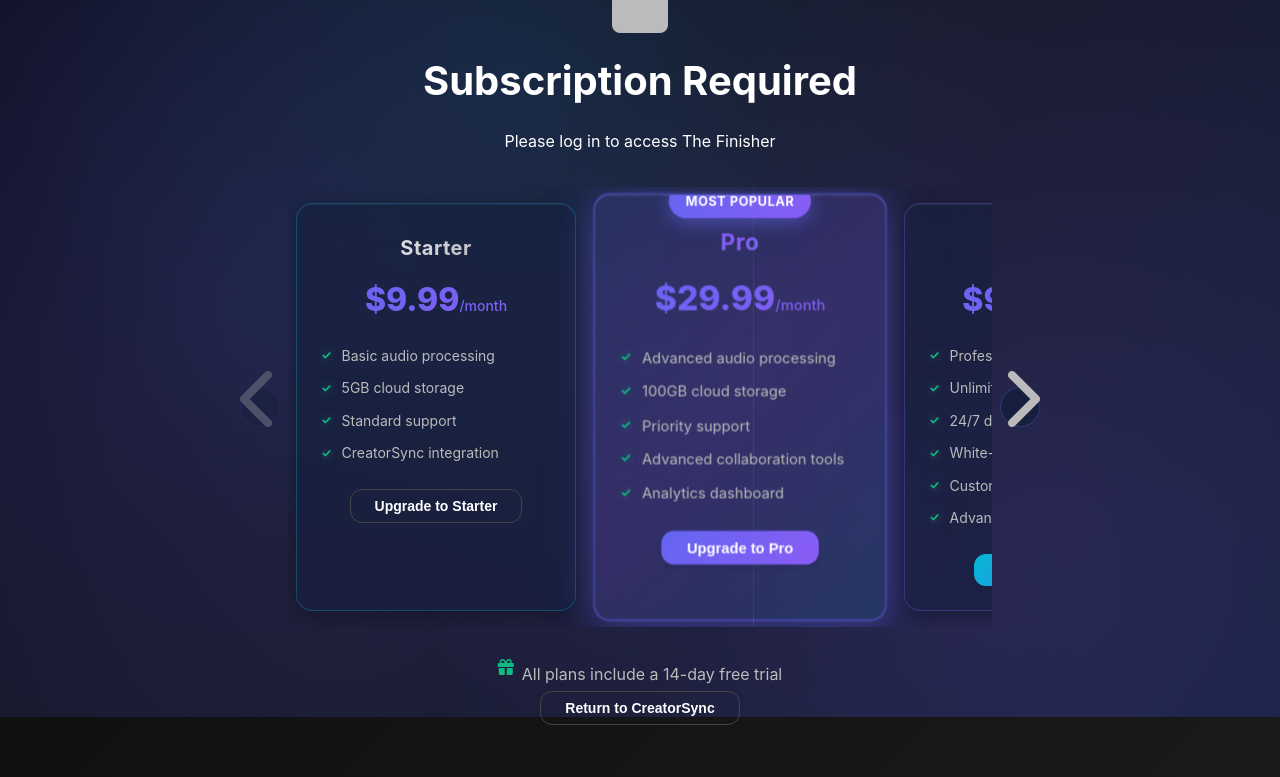
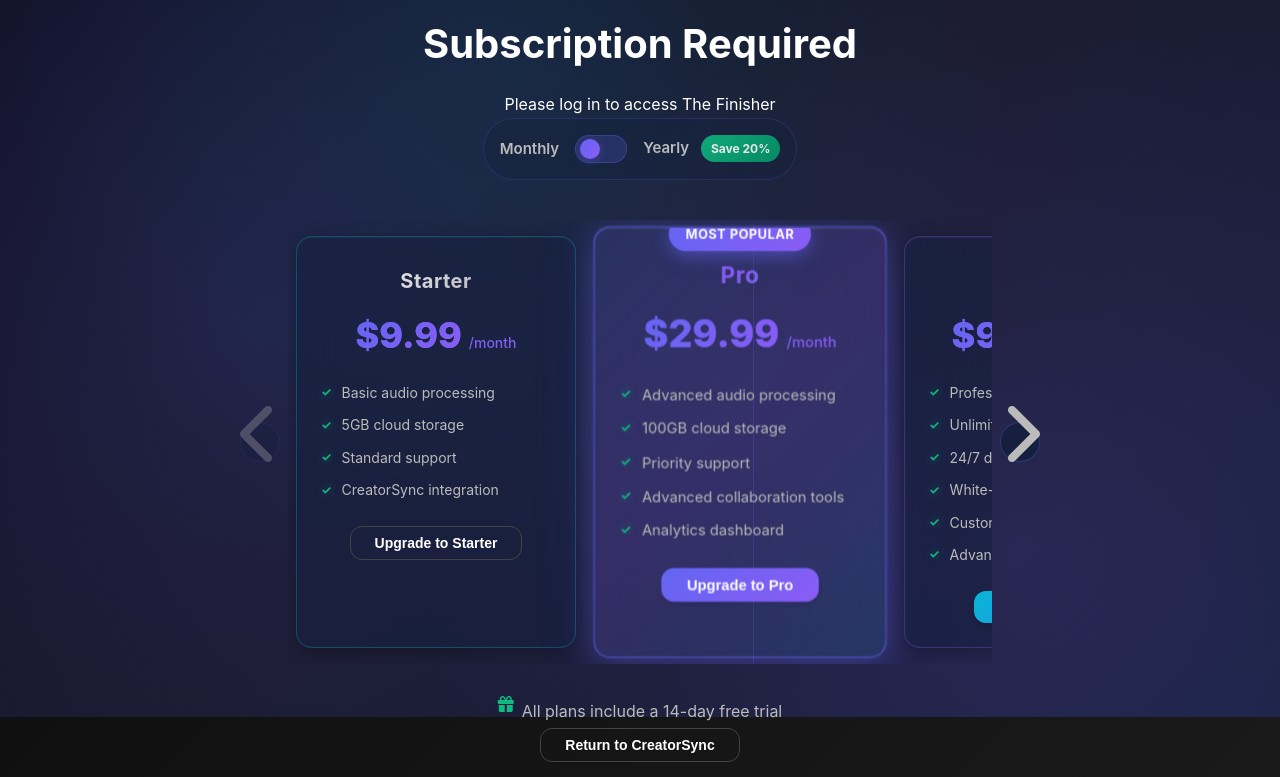
Before and after one commit to Debalent/CreatorSync, a website: page public/finisher-app.html in a window 1280 px wide. Shown: the part 83-860 px from the top of the page. Drawn offline with nearby package versions, Linux system fonts and the light colour scheme; no server answers.

Commit message:
Add yearly subscription tiers with 20% discount and billing toggle for all three subscription plans

```diff
--- a/public/css/style.css
+++ b/public/css/style.css
@@ -1899,6 +1899,107 @@
     animation: modalSlideIn 0.3s ease;
 }
 
+/* Billing Toggle */
+.billing-toggle {
+    display: flex;
+    align-items: center;
+    justify-content: center;
+    gap: 1rem;
+    margin-bottom: 2.5rem;
+    padding: 1rem;
+    background: rgba(22, 33, 62, 0.4);
+    border-radius: 3rem;
+    border: 1px solid rgba(99, 102, 241, 0.2);
+    width: fit-content;
+    margin-left: auto;
+    margin-right: auto;
+}
+
+.billing-label {
+    font-size: 0.9375rem;
+    font-weight: 600;
+    color: var(--text-secondary);
+    transition: color 0.3s ease;
+}
+
+.billing-toggle input:checked ~ * .billing-label:last-of-type,
+.billing-toggle input:not(:checked) ~ * .billing-label:first-of-type {
+    color: var(--text-primary);
+}
+
+.save-badge {
+    display: inline-block;
+    background: linear-gradient(135deg, #10b981 0%, #059669 100%);
+    color: white;
+    padding: 0.25rem 0.625rem;
+    border-radius: 1rem;
+    font-size: 0.75rem;
+    font-weight: 700;
+    margin-left: 0.5rem;
+    animation: pulse 2s infinite;
+}
+
+.toggle-switch {
+    position: relative;
+    display: inline-block;
+    width: 52px;
+    height: 28px;
+}
+
+.toggle-switch input {
+    opacity: 0;
+    width: 0;
+    height: 0;
+}
+
+.toggle-slider {
+    position: absolute;
+    cursor: pointer;
+    top: 0;
+    left: 0;
+    right: 0;
+    bottom: 0;
+    background: rgba(99, 102, 241, 0.2);
+    transition: 0.3s;
+    border-radius: 28px;
+    border: 1px solid rgba(99, 102, 241, 0.3);
+}
+
+.toggle-slider:before {
+    position: absolute;
+    content: "";
+    height: 20px;
+    width: 20px;
+    left: 4px;
+    bottom: 3px;
+    background: linear-gradient(135deg, #6366f1 0%, #8b5cf6 100%);
+    transition: 0.3s;
+    border-radius: 50%;
+    box-shadow: 0 2px 8px rgba(99, 102, 241, 0.4);
+}
+
+.toggle-switch input:checked + .toggle-slider {
+    background: rgba(16, 185, 129, 0.2);
+    border-color: rgba(16, 185, 129, 0.3);
+}
+
+.toggle-switch input:checked + .toggle-slider:before {
+    transform: translateX(24px);
+    background: linear-gradient(135deg, #10b981 0%, #059669 100%);
+    box-shadow: 0 2px 8px rgba(16, 185, 129, 0.4);
+}
+
+.yearly-total {
+    font-size: 0.8125rem;
+    color: var(--success-color);
+    margin-top: 0.5rem;
+    font-weight: 600;
+}
+
+.yearly-total.hidden {
+    display: none;
+}
+
 .modal.large .modal-content {
     max-width: 900px;
 }
--- a/public/finisher-app.html
+++ b/public/finisher-app.html
@@ -460,6 +460,15 @@
                 <h2>Subscription Required</h2>
                 <p>Access to The Finisher requires an active CreatorSync subscription.</p>
 
+                <div class="billing-toggle">
+                    <span class="billing-label">Monthly</span>
+                    <label class="toggle-switch">
+                        <input type="checkbox" id="billingToggleFinisher">
+                        <span class="toggle-slider"></span>
+                    </label>
+                    <span class="billing-label">Yearly <span class="save-badge">Save 20%</span></span>
+                </div>
+
                 <div class="subscription-carousel-wrapper">
                     <button class="carousel-scroll-btn left" id="scrollLeft" aria-label="Scroll left">
                         <i class="fas fa-chevron-left"></i>
@@ -468,7 +477,11 @@
                     <div class="subscription-plans-carousel">
                         <div class="plan-card starter">
                         <h3>Starter</h3>
-                        <div class="price">$9.99<span>/month</span></div>
+                        <div class="price">
+                            <span class="amount" data-monthly="9.99" data-yearly="95.90">$9.99</span>
+                            <span>/month</span>
+                        </div>
+                        <div class="yearly-total hidden">$95.90 billed annually</div>
                         <ul>
                             <li>Basic audio processing</li>
                             <li>5GB cloud storage</li>
@@ -483,7 +496,11 @@
                     <div class="plan-card pro featured">
                         <div class="featured-badge">Most Popular</div>
                         <h3>Pro</h3>
-                        <div class="price">$29.99<span>/month</span></div>
+                        <div class="price">
+                            <span class="amount" data-monthly="29.99" data-yearly="287.90">$29.99</span>
+                            <span>/month</span>
+                        </div>
+                        <div class="yearly-total hidden">$287.90 billed annually</div>
                         <ul>
                             <li>Advanced audio processing</li>
                             <li>100GB cloud storage</li>
@@ -498,7 +515,11 @@
 
                     <div class="plan-card enterprise">
                         <h3>Enterprise</h3>
-                        <div class="price">$99.99<span>/month</span></div>
+                        <div class="price">
+                            <span class="amount" data-monthly="99.99" data-yearly="959.90">$99.99</span>
+                            <span>/month</span>
+                        </div>
+                        <div class="yearly-total hidden">$959.90 billed annually</div>
                         <ul>
                             <li>Professional audio suite</li>
                             <li>Unlimited storage</li>
```
Also changed, not shown: public/index.html (+15 -3 lines), public/js/app.js (+46 -0 lines).
